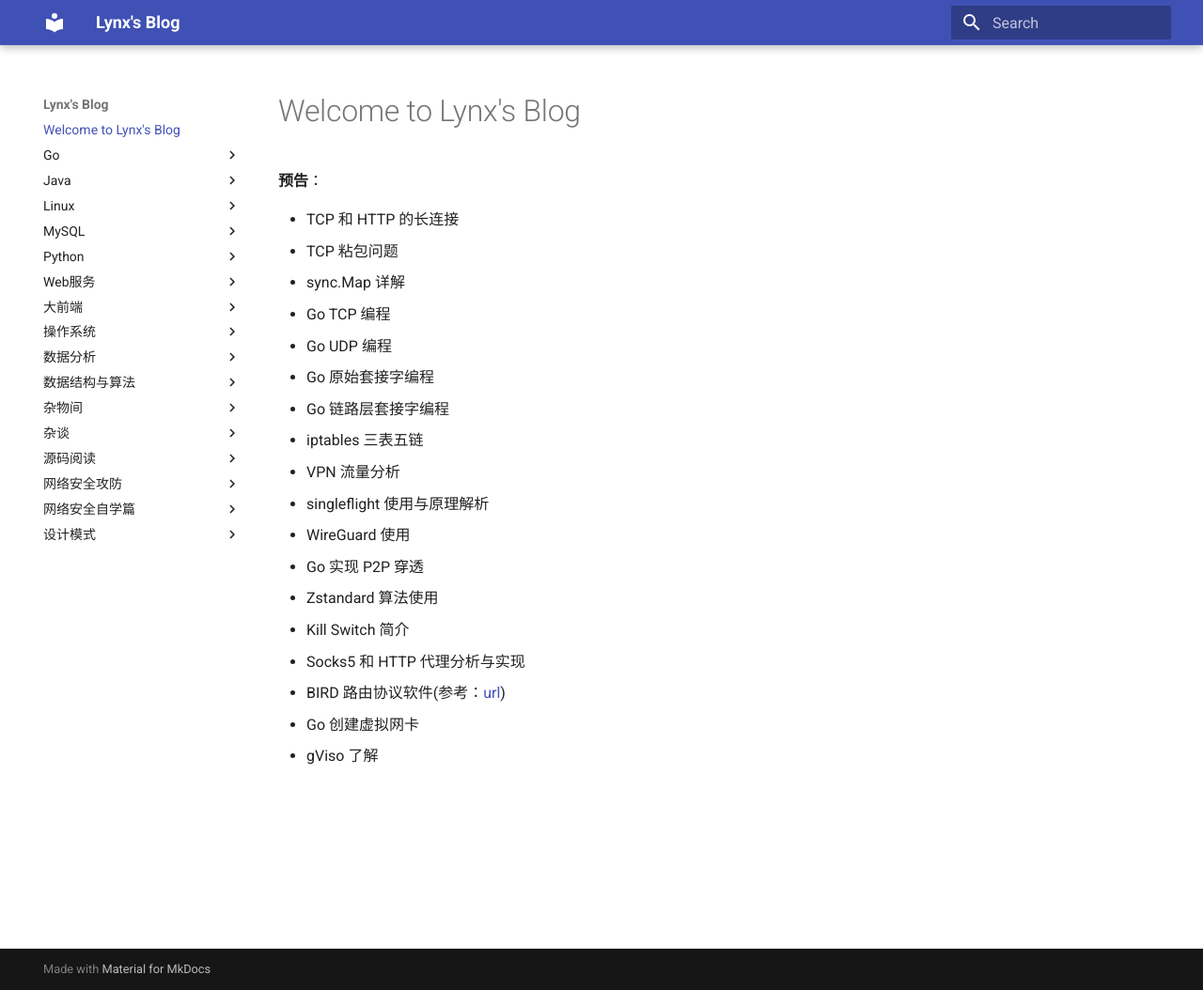
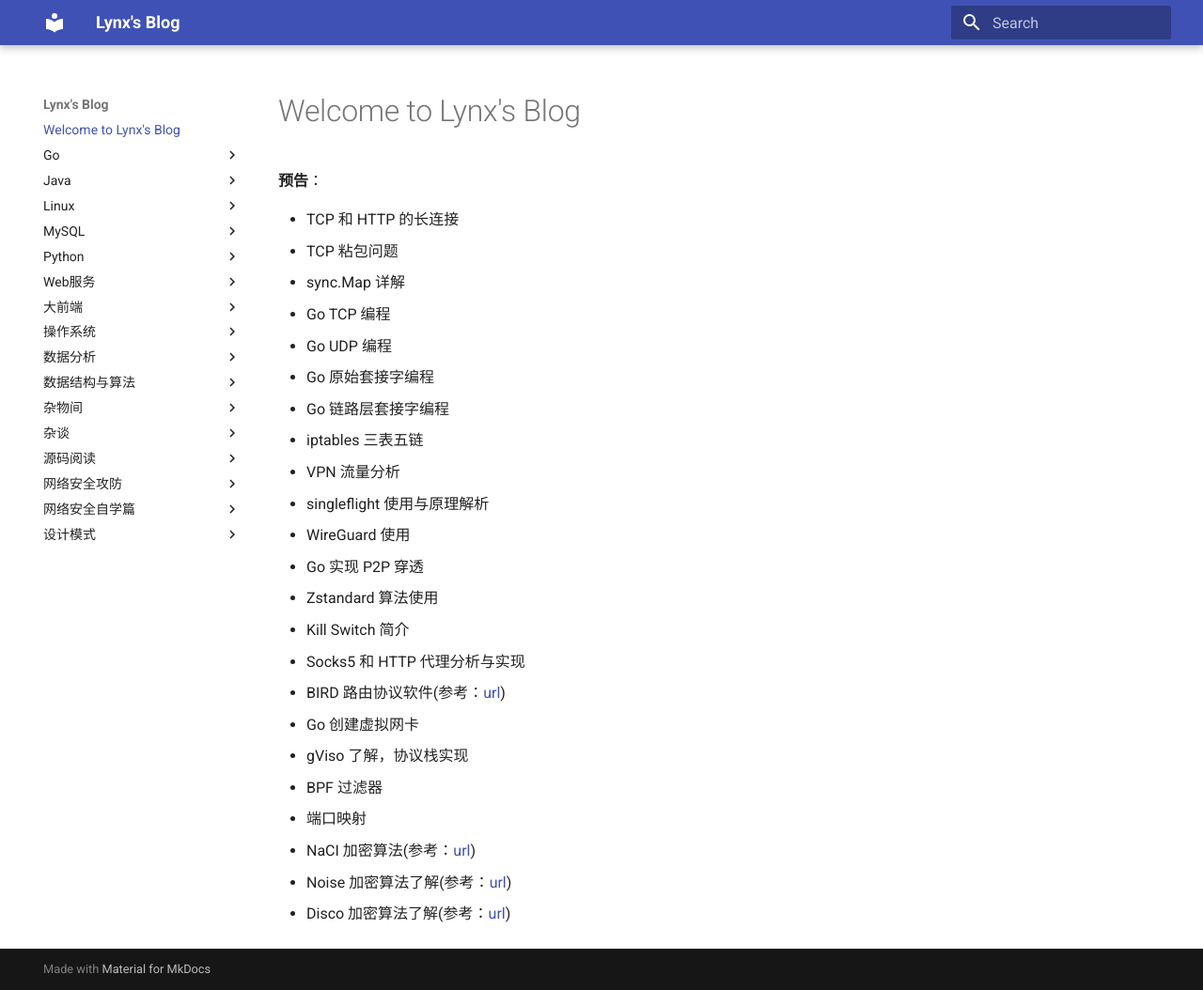
Before and after one commit to 1314liuwei/blog, an MkDocs documentation site: the page built from docs/index.md, in a window 1280 px wide and 1054 px high. Shown: the whole window at 94% size. Built offline with MkDocs 1.6.1 and Material for MkDocs 9.7.7, drawn with Linux system fonts in a browser that asks for light colours.

Commit message:
2023/03/21 周二

```diff
--- a/docs/index.md
+++ b/docs/index.md
@@ -21,4 +21,9 @@
 - Socks5 和 HTTP 代理分析与实现
 - BIRD 路由协议软件(参考：[url](https://soha.moe/post/bird-bgp-kickstart.html#1-%E4%BB%80%E4%B9%88%E6%98%AF-bird))
 - Go 创建虚拟网卡
-- gViso 了解
+- gViso 了解，协议栈实现
+- BPF 过滤器
+- 端口映射
+- NaCI 加密算法(参考：[url](https://segmentfault.com/a/1190000000476866))
+- Noise 加密算法了解(参考：[url](http://www.noiseprotocol.org/noise.html))
+- Disco 加密算法了解(参考：[url](https://www.discocrypto.com/#/))
```
